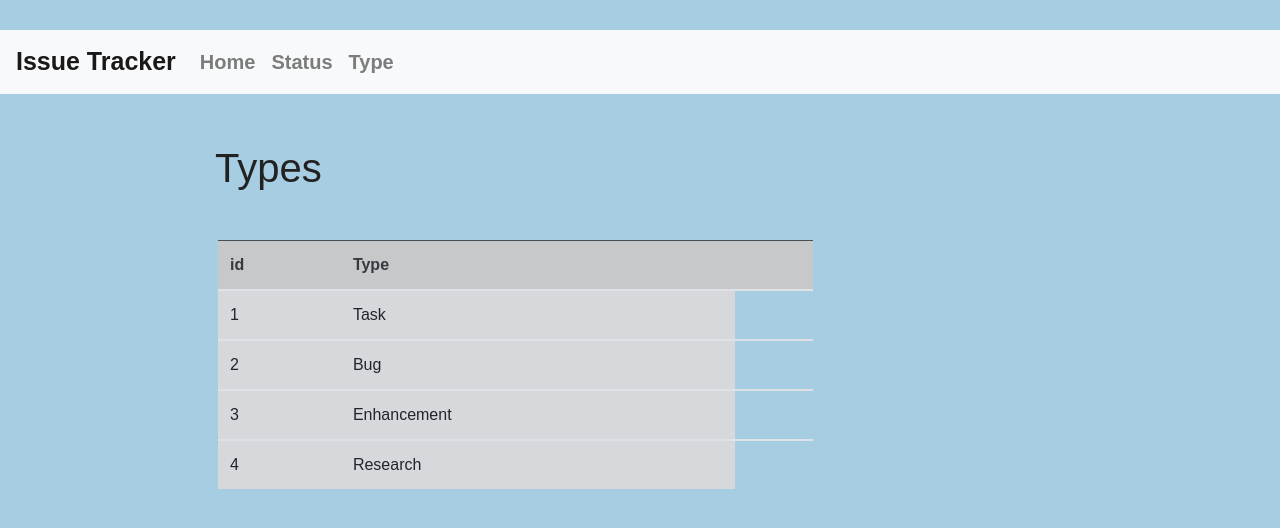
After one commit to Aisuluu1405/python_group_3_homework_49_Aisulu_Dzhusupova, a Django app: page /type/ in a window 1280 px wide. The commit adds this page. Shown: the top 528 px of the page. Run offline with Django 3.2, Linux system fonts and the light colour scheme; data comes from the database, SQL or seed files in the repository; some libraries are stand-ins or nearby versions.

Commit message:
Created page 'type_index.html'.

```diff
--- a/source/main/urls.py
+++ b/source/main/urls.py
@@ -17,7 +17,8 @@ from django.contrib import admin
 from django.urls import path
 
 from webapp.views import IndexView, IssueView, IssueCreateView, issue_edit_view, issue_delete_view,\
-    StatusIndexView, StatusCreateView, status_edit_view, status_delete_view
+    StatusIndexView, StatusCreateView, status_edit_view, status_delete_view,\
+    TypeIndexView
 
 urlpatterns = [
     path('admin/', admin.site.urls),
@@ -30,4 +31,5 @@ urlpatterns = [
     path('status/add/', StatusCreateView.as_view(), name='status_add'),
     path('status/<int:pk>/edit/', status_edit_view, name='status_edit'),
     path('status/delete/<int:pk>/', status_delete_view, name='status_delete'),
+    path('type/', TypeIndexView.as_view(), name='type_index'),
 ]
--- a/source/webapp/templates/base.html
+++ b/source/webapp/templates/base.html
@@ -29,7 +29,7 @@
         <a class="nav-link font-weight-bolder" href="{% url 'status_index'%}">Status</a>
       </li>
         <li class="nav-item">
-        <a class="nav-link font-weight-bolder" href="#">Type</a>
+        <a class="nav-link font-weight-bolder" href="{% url 'type_index' %}">Type</a>
       </li>
     </ul>
   </div>
--- /dev/null
+++ b/source/webapp/templates/type_index.html
@@ -0,0 +1,39 @@
+{% extends 'base.html' %}
+
+{% block title %}Type{% endblock %}
+
+{% block content %}
+{#    <a href="{% url 'type_add' %}" class="btn btn-outline-primary  mr-5 ml-5">Add Type</a>#}
+
+    <div class="status">
+        <h1>Types</h1>
+    </div>
+
+<div class="container_index pt-5">
+            <div class="row ml-5">
+                <div class="col-8">
+                    <table class="table">
+                        <thead>
+                        <tr class="table-dark text-dark">
+                            <th scope="col">id</th>
+                            <th scope="col">Type</th>
+
+                            <th scope="col"></th>
+                        </tr>
+                        </thead>
+                        {% for type in types %}
+                            <tbody>
+                            <tr class="table-secondary">
+                                <td>{{ type.pk }}</td>
+                                <td>{{ type}}</td>
+
+{#                                <td><p><a href="{% url 'type_delete' type.pk %}"><i class="fas fa-trash-alt"></i></a>#}
+{#                                       <a href="{% url 'type_edit' type.pk %}"><i class="fas fa-edit"></i></a></p> </td>#}
+                            </tr>
+                            </tbody>
+                        {% endfor %}
+                    </table>
+                </div>
+            </div>
+        </div>
+{% endblock %}
--- a/source/webapp/views.py
+++ b/source/webapp/views.py
@@ -3,7 +3,7 @@ from django.views.generic import TemplateView
 from django.views import View
 
 from webapp.forms import IssueForm, StatusForm
-from webapp.models import Issue, Status
+from webapp.models import Issue, Status, Type
 
 
 class IndexView(TemplateView):
@@ -130,3 +130,12 @@ def status_delete_view(request, pk):
     elif request.method == 'POST':
         status.delete()
     return redirect('status_index')
+
+
+class TypeIndexView(TemplateView):
+    template_name = 'type_index.html'
+
+    def get_context_data(self, **kwargs):
+        context = super().get_context_data(**kwargs)
+        context['types'] = Type.objects.all()
+        return context
```
